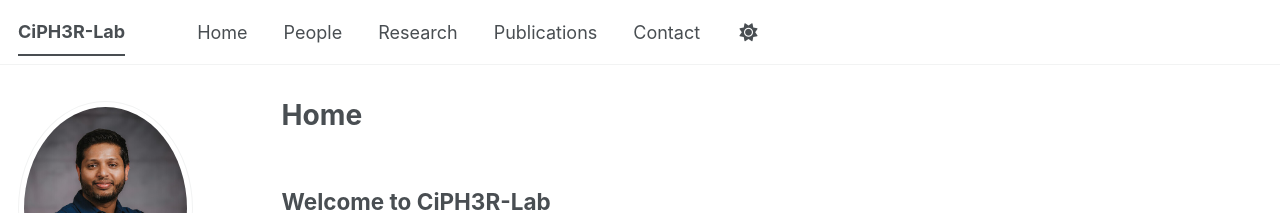
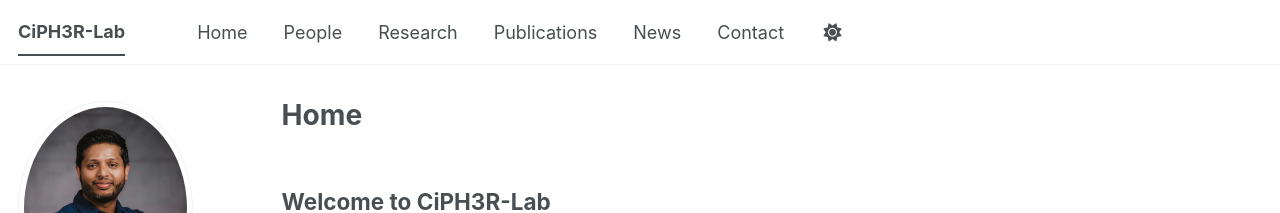
Before and after one commit to ciph3rLab/ciph3rLab.github.io, a Jekyll site: the page built from _pages/about.md, in a window 1280 px wide. Shown: the top 213 px of the page. Built offline with Jekyll 4.4.1, drawn with Linux system fonts in a browser that asks for light colours; some web fonts are replaced; a script bundle is joined from its source files by our own code; library files that are not in the unit come from our copies.

Commit message:
Update navigation.yml

```diff
--- a/_data/navigation.yml
+++ b/_data/navigation.yml
@@ -16,5 +16,7 @@ main:
     url: /research/
   - title: "Publications"
     url: /publications/
+  - title: "News"
+    url: /news/
   - title: "Contact"
     url: /contact/
```
